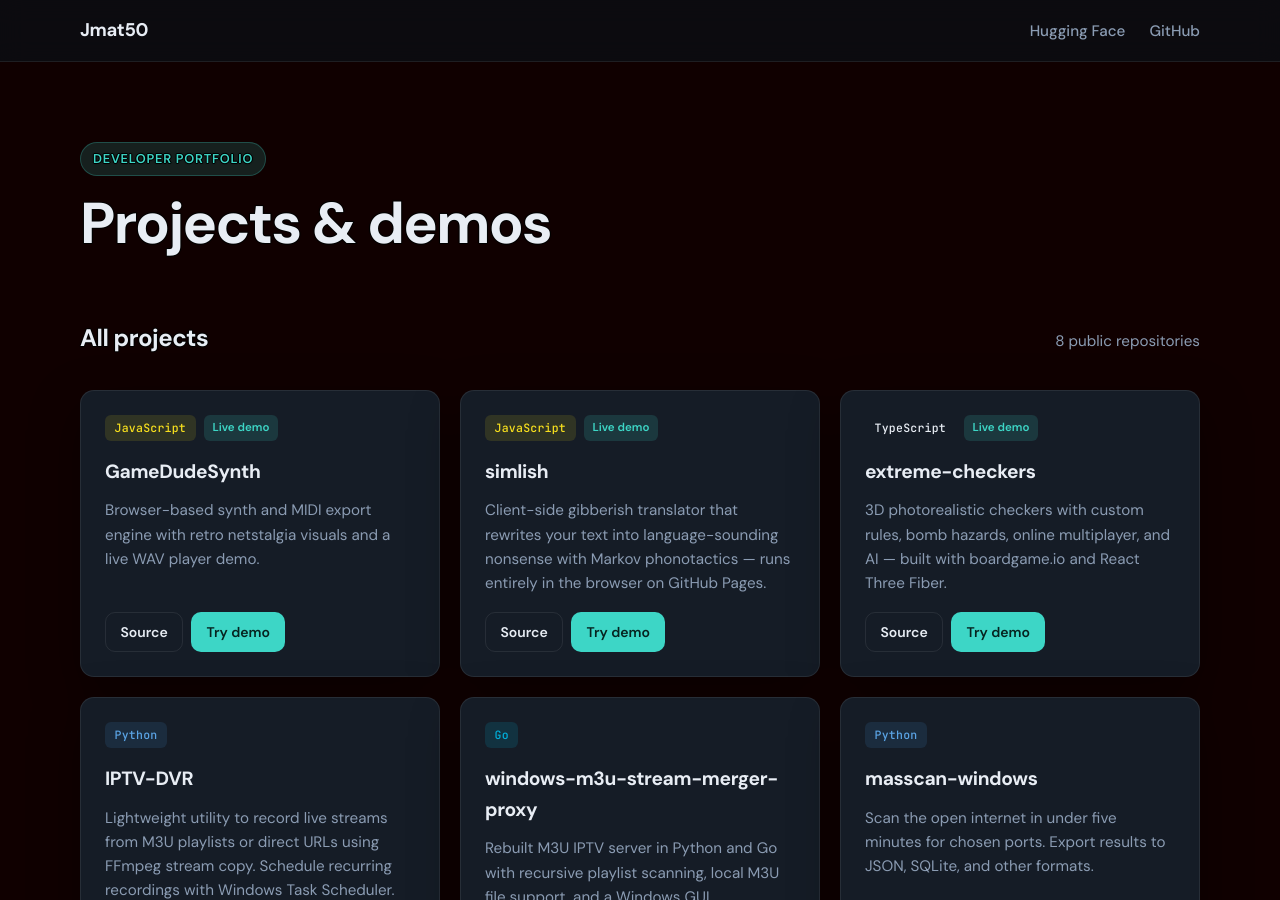
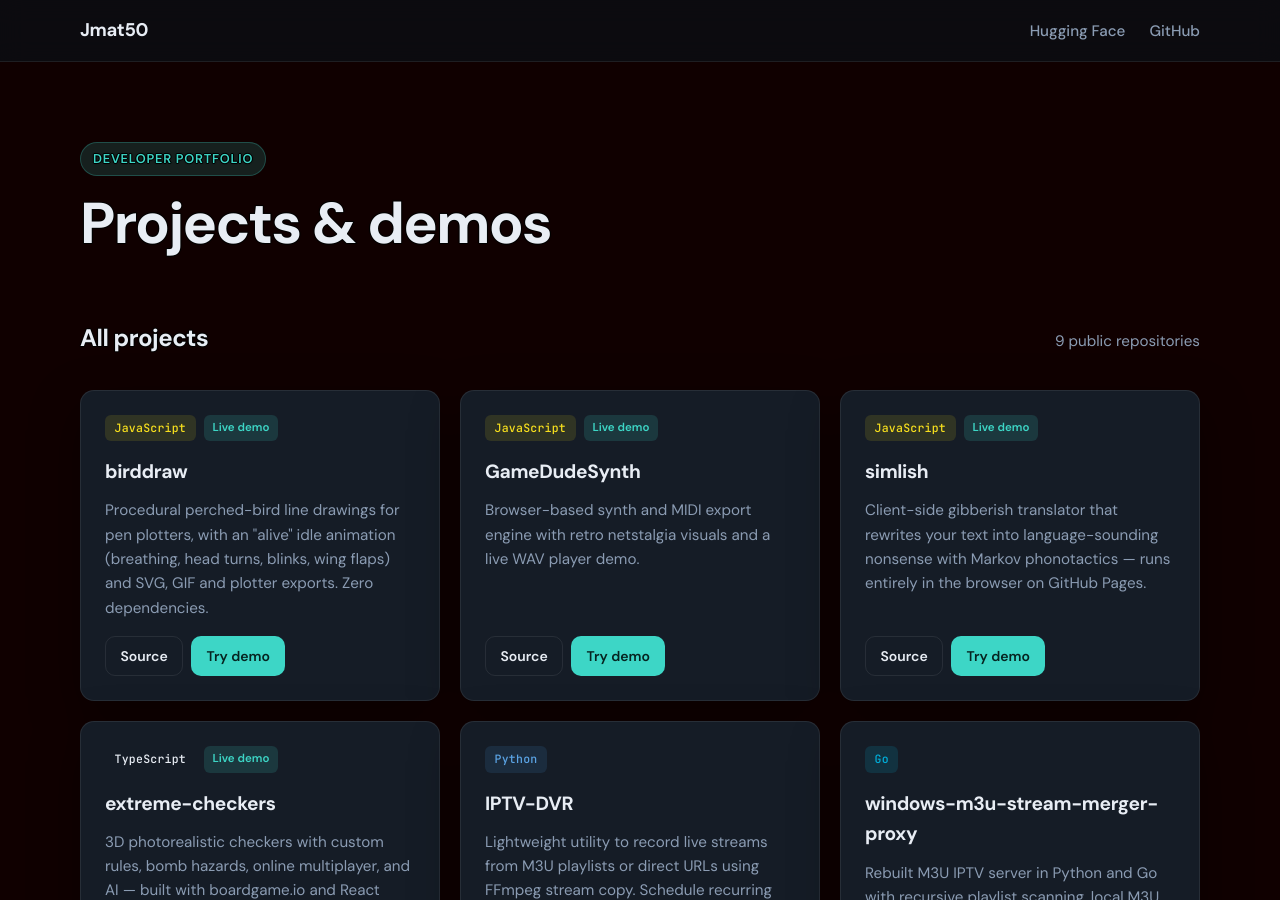
Before and after one commit to Jmat50/jmat50.github.io, a Jekyll site: the page built from index.html, in a window 1280 px wide and 900 px high. Built offline with Jekyll 4.4.1, drawn with Linux system fonts in a browser that asks for light colours.

Commit message:
Add birddraw demo card
Co-authored-by: Cursor <cursoragent@cursor.com>

```diff
--- a/_data/projects.yml
+++ b/_data/projects.yml
@@ -1,3 +1,15 @@
+- name: birddraw
+  description: Procedural perched-bird line drawings for pen plotters, with an
+    "alive" idle animation (breathing, head turns, blinks, wing flaps) and
+    SVG, GIF and plotter exports. Zero dependencies.
+  language: JavaScript
+  repo: https://github.com/Jmat50/birddraw
+  demo: /birddraw/
+  tags:
+    - generative
+    - plotter
+    - web
+
 - name: GameDudeSynth
   description: Browser-based synth and MIDI export engine with retro
     netstalgia visuals and a live WAV player demo.
```
